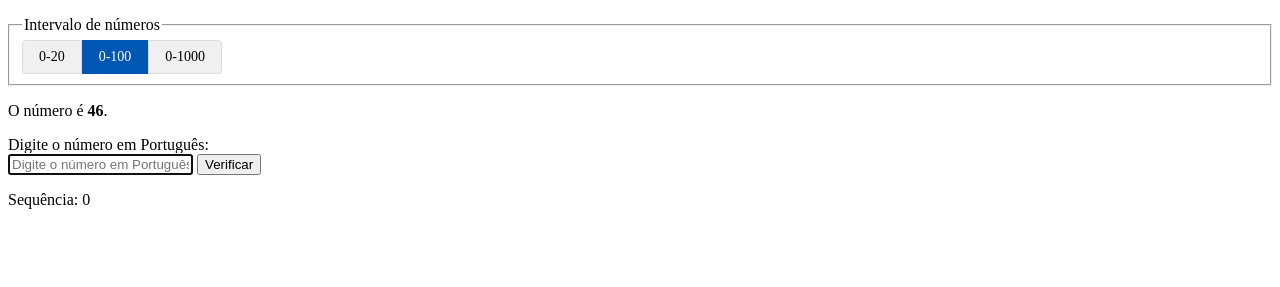
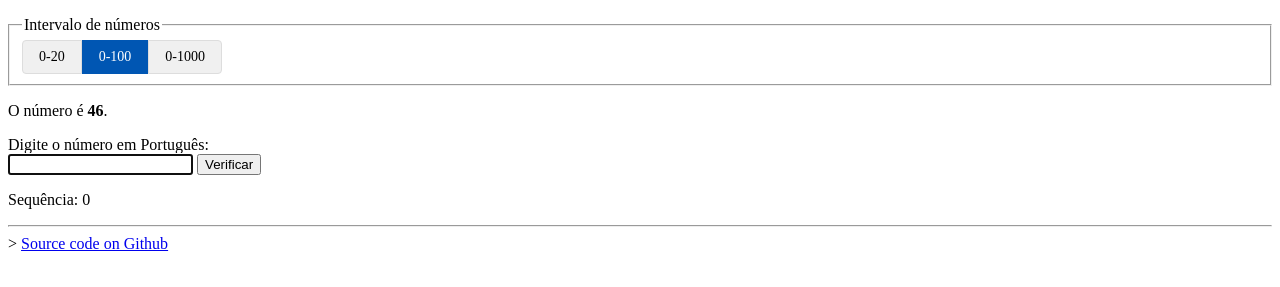
Before and after one commit to quentinms/numeros, a plain HTML site: page index.html in a window 1280 px wide. Shown: the part 149-436 px from the top of the page. Drawn offline with Linux system fonts and the light colour scheme.

Commit message:
Add footer (#9)
& Remove placeholder text, it's redundant with label

```diff
--- a/index.html
+++ b/index.html
@@ -42,13 +42,15 @@
             <p id="question"></p>
         </div>
         <label for="userInput">Digite o número em Português:</label><br>
-        <input type="text" id="userInput" placeholder="Digite o número em Português" autofocus autocomplete="off" autocorrect="off"
+        <input type="text" id="userInput" autofocus autocomplete="off" autocorrect="off"
             autocapitalize="off" spellcheck="false" tabindex="0">
         <button id="checkButton" tabindex="0">Verificar</button>
         <p id="result"></p>
         <p id="streak">Sequência: 0</p>
     </main>
     <footer>
+        <hr />
+        > <a href="https://github.com/quentinms/numeros">Source code on Github</a>
     </footer>
 </body>
 
```
